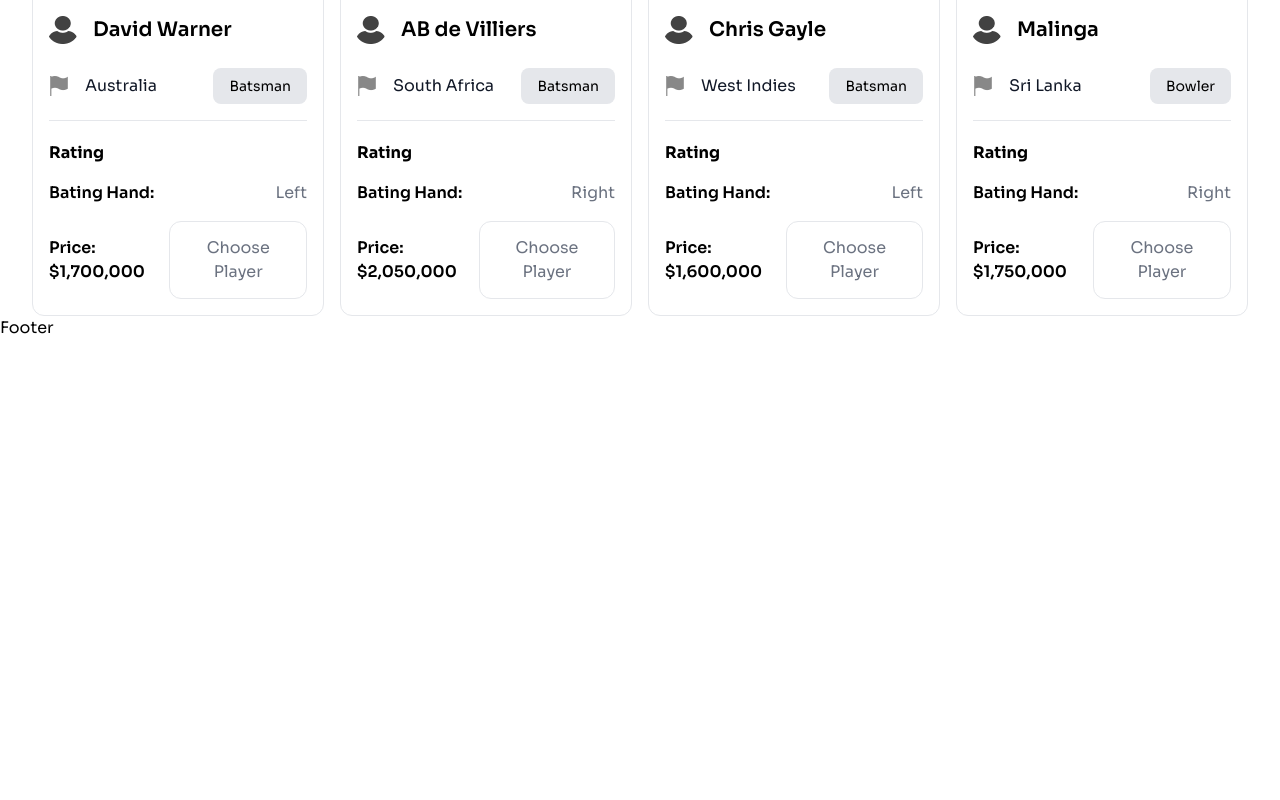
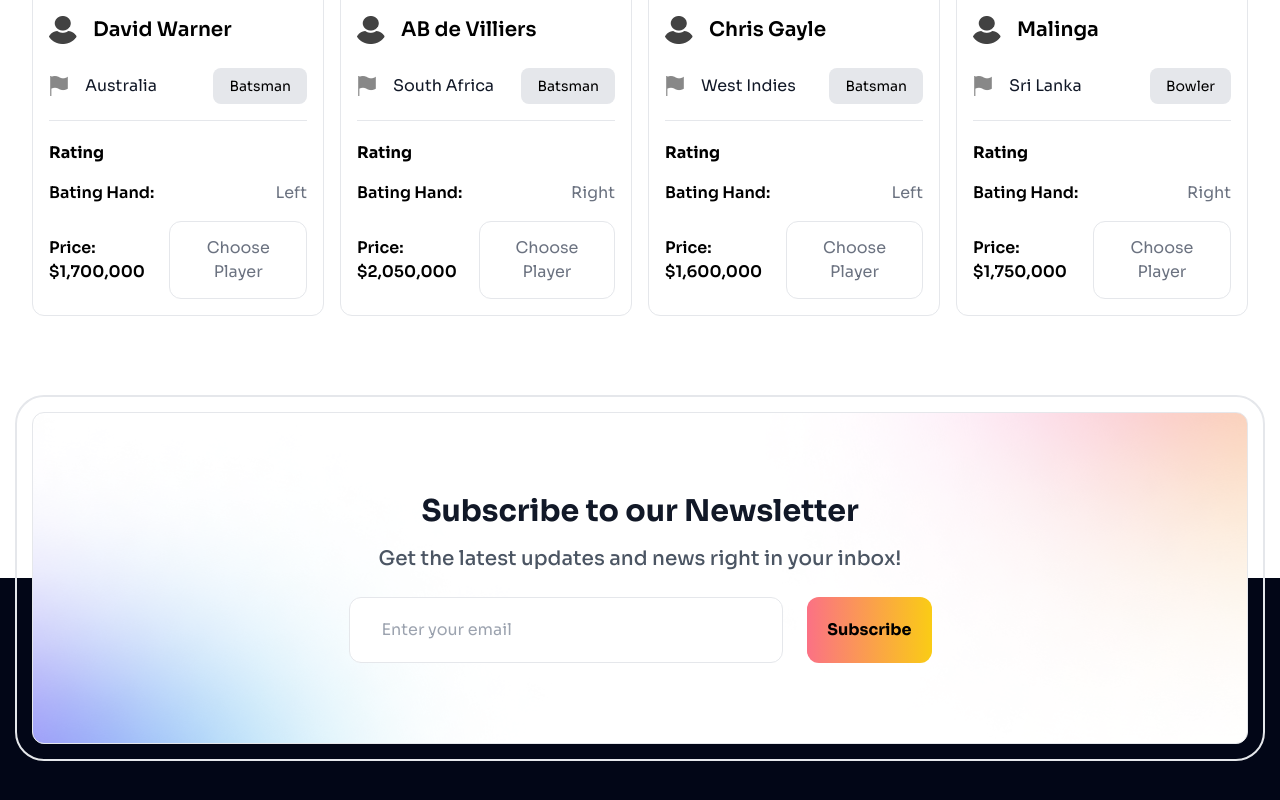
Before and after one commit to imashiksarkar/bpl-dream, a React (Vite) app: page / in a window 1280 px wide. Shown: the part 3157-3957 px from the top of the page. Before the commit the page ends 3497 px from the top, so only its background shows below. Built offline with nearby package versions, Linux system fonts and the light colour scheme.

Commit message:
- newsletter section complete

```diff
--- a/src/App.tsx
+++ b/src/App.tsx
@@ -1,13 +1,11 @@
 import Hero from './components/Hero'
 import Navbar from './components/Navbar'
 import Players from './components/Players/inedx'
+import Button from './components/ui/Button'
 import useCoinState from './hooks/useCoinState'
-
 
 const App = () => {
   const { coin, addCoin, subtractCoin } = useCoinState(0)
-
-
 
   return (
     <>
@@ -20,7 +18,41 @@
         <Players addCoin={addCoin} subtractCoin={subtractCoin} />
       </main>
 
-      <footer>Footer</footer>
+      <footer className='bg-slate-950 mt-24'>
+        <div className='relative before:h-1/2 before:bg-white before:absolute before:w-full before:z-10'>
+          <div className='con z-20 relative'>
+            <div className='newsletter p-6 md:py-20 bg-white bg-shadow bg-center bg-cover bg-no-repeat rounded-xl overflow-hidden border outline outline-2 outline-offset-[15px] outline-gray-200 flex flex-col items-center'>
+              <h1 className='text-3xl font-bold text-gray-900'>
+                Subscribe to our Newsletter
+              </h1>
+              <p className='text-gray-600 text-xl font-medium mt-4'>
+                Get the latest updates and news right in your inbox!
+              </p>
+              <form className='flex flex-col md:flex-row w-full gap-4 md:gap-6 md:w-4/5 xl:w-1/2 mt-6'>
+                <input
+                  className='border py-5 px-8 rounded-xl basis-4/5'
+                  name='email'
+                  type='email'
+                  placeholder='Enter your email'
+                />
+                <Button
+                  className='basis-1/5'
+                  type='submit'
+                  variant='gradient'
+                  rounded
+                >
+                  Subscribe
+                </Button>
+              </form>
+            </div>
+          </div>
+        </div>
+        <br />
+        <br />
+        <br />
+        <br />
+        <br />
+      </footer>
     </>
   )
 }
```
